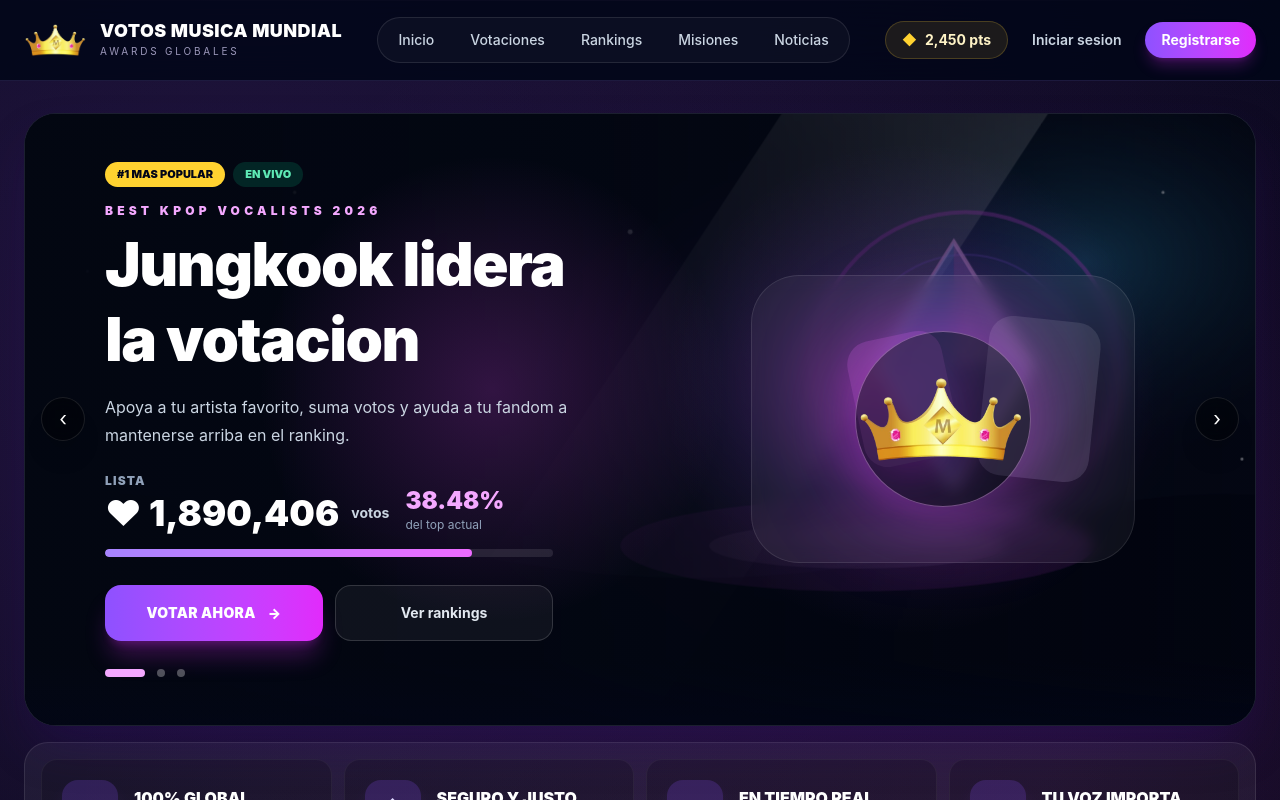
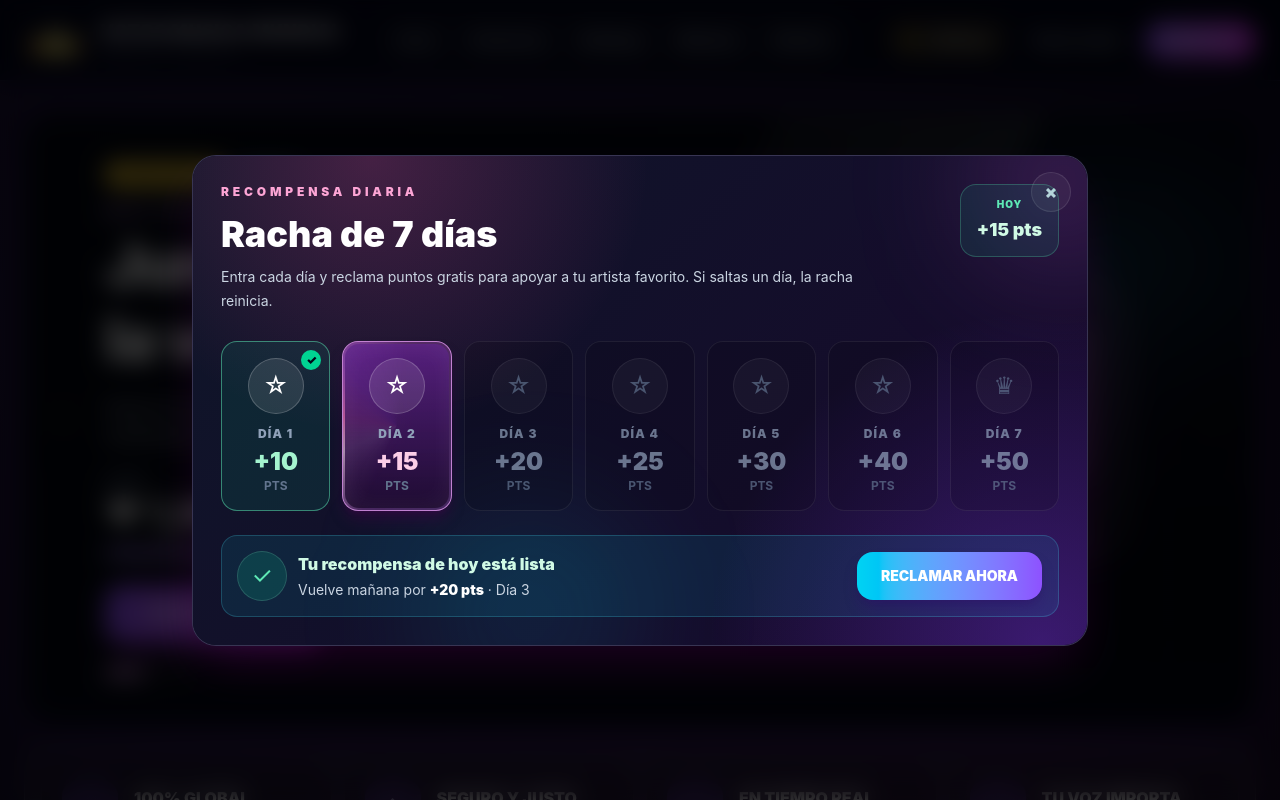
Before and after one commit to xXkillgamerXx/Voto-Musical-Mundial, a Vue app: page / in a window 1280 px wide. Shown: the top 800 px of the page. Built offline with nearby package versions, Linux system fonts and the light colour scheme.

Commit message:
add daily reward modal
Co-authored-by: Cursor <cursoragent@cursor.com>

```diff
--- a/src/App.vue
+++ b/src/App.vue
@@ -2,6 +2,7 @@
 import ActivePolls from './components/ActivePolls.vue'
 import AppNavbar from './components/AppNavbar.vue'
 import BannerFeatures from './components/BannerFeatures.vue'
+import DailyRewardModal from './components/DailyRewardModal.vue'
 import HeroBanner from './components/HeroBanner.vue'
 import LiveActivity from './components/LiveActivity.vue'
 import MainCategories from './components/MainCategories.vue'
@@ -33,5 +34,7 @@ import TopRanking from './components/TopRanking.vue'
     <footer class="relative z-10 border-t border-white/10 px-6 py-8 text-center text-sm text-slate-400">
       <p>© 2026 Voto Música Mundial. Todos los derechos reservados.</p>
     </footer>
+
+    <DailyRewardModal />
   </div>
 </template>
--- /dev/null
+++ b/src/components/DailyRewardModal.vue
@@ -0,0 +1,198 @@
+<script setup>
+import { ref } from 'vue'
+
+const rewards = [
+  { day: 1, points: 10, status: 'claimed' },
+  { day: 2, points: 15, status: 'today' },
+  { day: 3, points: 20, status: 'locked' },
+  { day: 4, points: 25, status: 'locked' },
+  { day: 5, points: 30, status: 'locked' },
+  { day: 6, points: 40, status: 'locked' },
+  { day: 7, points: 50, status: 'locked', crown: true },
+]
+
+const isOpen = ref(true)
+const claimed = ref(false)
+
+const closeModal = () => {
+  isOpen.value = false
+}
+
+const claimReward = () => {
+  claimed.value = true
+}
+</script>
+
+<template>
+  <Teleport to="body">
+    <div
+      v-if="isOpen"
+      class="fixed inset-0 z-50 flex items-center justify-center bg-black/75 px-4 py-6 backdrop-blur-md"
+    >
+      <div class="daily-modal relative w-full max-w-4xl overflow-hidden rounded-3xl border border-violet-300/25 bg-[#090b19] p-5 text-white shadow-2xl shadow-fuchsia-950/40 sm:p-7">
+        <div class="pointer-events-none absolute inset-0 bg-[radial-gradient(circle_at_20%_0%,rgba(236,72,153,0.24),transparent_32%),radial-gradient(circle_at_95%_100%,rgba(124,58,237,0.35),transparent_34%),linear-gradient(135deg,rgba(15,23,42,0.92),rgba(24,8,45,0.96))]"></div>
+        <div class="pointer-events-none absolute -right-16 -top-16 size-44 rounded-full bg-fuchsia-400/20 blur-3xl"></div>
+        <div class="pointer-events-none absolute -bottom-20 left-1/4 size-56 rounded-full bg-cyan-400/10 blur-3xl"></div>
+
+        <button
+          type="button"
+          class="absolute right-4 top-4 z-10 grid size-10 place-items-center rounded-full border border-white/10 bg-white/5 text-lg font-black text-slate-300 transition hover:bg-white/10 hover:text-white"
+          aria-label="Cerrar modal"
+          @click="closeModal"
+        >
+          ×
+        </button>
+
+        <div class="relative z-10">
+          <div class="flex flex-col gap-4 sm:flex-row sm:items-start sm:justify-between">
+            <div>
+              <p class="text-xs font-black uppercase tracking-[0.32em] text-pink-300">
+                Recompensa diaria
+              </p>
+              <h2 class="mt-3 text-3xl font-black leading-tight sm:text-4xl">
+                Racha de 7 días
+              </h2>
+              <p class="mt-2 max-w-2xl text-sm leading-6 text-slate-300">
+                Entra cada día y reclama puntos gratis para apoyar a tu artista favorito.
+                Si saltas un día, la racha reinicia.
+              </p>
+            </div>
+
+            <div class="rounded-2xl border border-emerald-300/25 bg-emerald-400/10 px-4 py-3 text-center">
+              <p class="text-[10px] font-black uppercase tracking-widest text-emerald-300">Hoy</p>
+              <p class="mt-1 text-lg font-black text-emerald-100">
+                {{ claimed ? '✓ Reclamado' : '+15 pts' }}
+              </p>
+            </div>
+          </div>
+
+          <div class="mt-7 grid gap-3 sm:grid-cols-4 lg:grid-cols-7">
+            <article
+              v-for="reward in rewards"
+              :key="reward.day"
+              class="relative overflow-hidden rounded-2xl border p-4 text-center transition"
+              :class="[
+                reward.status === 'claimed' && 'border-emerald-300/50 bg-emerald-400/10',
+                reward.status === 'today' && 'daily-today border-fuchsia-300/70 bg-fuchsia-400/25 shadow-lg shadow-fuchsia-950/40',
+                reward.status === 'locked' && 'border-white/10 bg-black/20 opacity-70',
+              ]"
+            >
+              <span
+                v-if="reward.status === 'claimed'"
+                class="absolute right-2 top-2 grid size-5 place-items-center rounded-full bg-emerald-400 text-xs font-black text-slate-950"
+              >
+                ✓
+              </span>
+
+              <div
+                class="mx-auto grid size-14 place-items-center rounded-full border text-2xl"
+                :class="reward.status === 'locked' ? 'border-white/10 bg-white/5 text-slate-500' : 'border-white/20 bg-white/10 text-white'"
+              >
+                {{ reward.crown ? '♛' : '☆' }}
+              </div>
+
+              <p class="mt-3 text-xs font-black uppercase tracking-widest text-slate-400">
+                Día {{ reward.day }}
+              </p>
+              <p
+                class="mt-1 text-2xl font-black"
+                :class="reward.status === 'today' ? 'text-pink-200' : reward.status === 'claimed' ? 'text-emerald-200' : 'text-slate-400'"
+              >
+                +{{ reward.points }}
+              </p>
+              <p class="text-xs font-bold uppercase text-slate-500">pts</p>
+            </article>
+          </div>
+
+          <div class="mt-6 overflow-hidden rounded-2xl border border-cyan-300/20 bg-cyan-400/10 p-4">
+            <div class="flex flex-col gap-4 sm:flex-row sm:items-center sm:justify-between">
+              <div class="flex items-center gap-3">
+                <span class="grid size-12 place-items-center rounded-full bg-emerald-400/15 text-2xl text-emerald-300 ring-1 ring-emerald-300/30">
+                  ✓
+                </span>
+                <div>
+                  <p class="font-black text-emerald-100">
+                    {{ claimed ? 'Reclamaste +15 pts hoy' : 'Tu recompensa de hoy está lista' }}
+                  </p>
+                  <p class="mt-1 text-sm text-slate-300">Vuelve mañana por <span class="font-black text-white">+20 pts</span> · Día 3</p>
+                </div>
+              </div>
+
+              <button
+                type="button"
+                class="min-h-12 rounded-2xl bg-linear-to-r from-cyan-400 to-violet-500 px-6 text-sm font-black uppercase text-white shadow-lg shadow-violet-950/40 transition hover:scale-[1.02]"
+                @click="claimReward"
+              >
+                {{ claimed ? 'Reclamado' : 'Reclamar ahora' }}
+              </button>
+            </div>
+          </div>
+        </div>
+      </div>
+    </div>
+  </Teleport>
+</template>
+
+<style scoped>
+.daily-modal {
+  animation: daily-modal-enter 0.32s ease-out both;
+}
+
+.daily-today {
+  isolation: isolate;
+}
+
+.daily-today::before {
+  content: "";
+  position: absolute;
+  inset: -40%;
+  z-index: 0;
+  border-radius: inherit;
+  background: conic-gradient(
+    from 0deg,
+    transparent 0deg,
+    rgba(255, 255, 255, 0.42) 42deg,
+    rgba(244, 114, 182, 0.5) 78deg,
+    rgba(168, 85, 247, 0.34) 118deg,
+    transparent 165deg,
+    transparent 360deg
+  );
+  filter: blur(0.5px) drop-shadow(0 0 14px rgba(244, 114, 182, 0.55));
+  animation: daily-shine 3.2s linear infinite;
+  pointer-events: none;
+}
+
+.daily-today::after {
+  content: "";
+  position: absolute;
+  inset: 2px;
+  z-index: 1;
+  border-radius: calc(1rem - 2px);
+  background: linear-gradient(180deg, rgba(88, 28, 135, 0.72), rgba(25, 8, 43, 0.88));
+  box-shadow: inset 0 0 24px rgba(255, 255, 255, 0.06);
+  pointer-events: none;
+}
+
+.daily-today > * {
+  position: relative;
+  z-index: 2;
+}
+
+@keyframes daily-modal-enter {
+  from {
+    opacity: 0;
+    transform: translateY(18px) scale(0.96);
+  }
+
+  to {
+    opacity: 1;
+    transform: translateY(0) scale(1);
+  }
+}
+
+@keyframes daily-shine {
+  to {
+    rotate: 360deg;
+  }
+}
+</style>
--- a/src/components/TopRanking.vue
+++ b/src/components/TopRanking.vue
@@ -145,4 +145,5 @@ const topArtists = [
     rotate: 12deg;
   }
 }
+
 </style>
```
